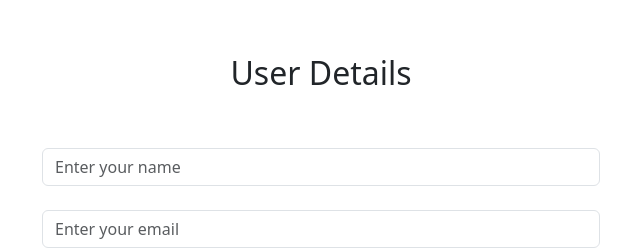
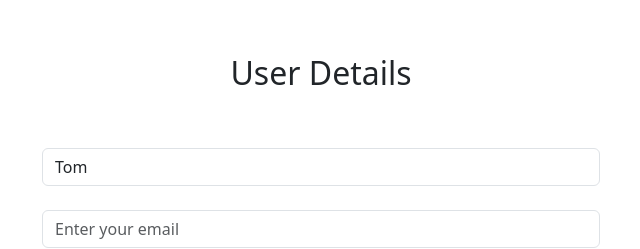
Before and after one commit to Pebhashi-Tharushika/angular-18-practice, an Angular app in the folder reactive-form/: page / in a window 1280 px wide. Shown: the part 113-362 px from the top of the page, without its empty margins (319-959 px from the left). Built offline with nearby package versions, Linux system fonts and the light colour scheme.

Commit message:
add default values for FormConrols

```diff
--- a/reactive-form/src/app/app.component.ts
+++ b/reactive-form/src/app/app.component.ts
@@ -1,5 +1,5 @@
 import { Component, OnInit } from '@angular/core';
-import { FormGroup, FormControl, ReactiveFormsModule, Validators, FormArray } from '@angular/forms';
+import { FormGroup, FormControl, ReactiveFormsModule, Validators, FormArray, FormBuilder } from '@angular/forms';
 
 @Component({
   selector: 'app-root',
@@ -8,11 +8,23 @@ import { FormGroup, FormControl, ReactiveFormsModule, Validators, FormArray } fr
   templateUrl: './app.component.html',
   styleUrl: './app.component.css'
 })
-export class AppComponent implements OnInit {
+export class AppComponent /* implements OnInit */{
 
   title = 'reactive-form';
 
   signUpForm !: FormGroup;
+
+  constructor(private fb:FormBuilder) {
+    this.signUpForm = this.fb.group({
+      'userData': this.fb.group({
+        'username': ['Tom', [Validators.required, Validators.minLength(3), Validators.maxLength(10)]],
+        'email': this.fb.control(null, [Validators.required, Validators.email])
+      }),
+      'address': [null, Validators.required],
+      'phone': [null, [Validators.required, Validators.pattern('^\\d{3}-\\d{7}$')]],
+      'hobbies': this.fb.array([])
+    });
+  }
 
   // ngOnInit(): void {
   //   this.signUpForm = new FormGroup({
@@ -23,17 +35,17 @@ export class AppComponent implements OnInit {
   //   });
   // }
 
-  ngOnInit(): void {
-    this.signUpForm = new FormGroup({
-      'userData': new FormGroup({
-        'username': new FormControl(null, [Validators.required, Validators.minLength(3), Validators.maxLength(10)]),
-        'email': new FormControl(null, [Validators.required, Validators.email])
-      }),
-      'address': new FormControl(null, Validators.required),
-      'phone': new FormControl(null, [Validators.required, Validators.pattern('^\\d{3}-\\d{7}$')]),
-      'hobbies': new FormArray([])
-    });
-  }
+  // ngOnInit(): void {
+  //   this.signUpForm = new FormGroup({
+  //     'userData': new FormGroup({
+  //       'username': new FormControl(null, [Validators.required, Validators.minLength(3), Validators.maxLength(10)]),
+  //       'email': new FormControl(null, [Validators.required, Validators.email])
+  //     }),
+  //     'address': new FormControl(null, Validators.required),
+  //     'phone': new FormControl(null, [Validators.required, Validators.pattern('^\\d{3}-\\d{7}$')]),
+  //     'hobbies': new FormArray([])
+  //   });
+  // }
 
   onSubmit() {
     console.log(this.signUpForm);
```
